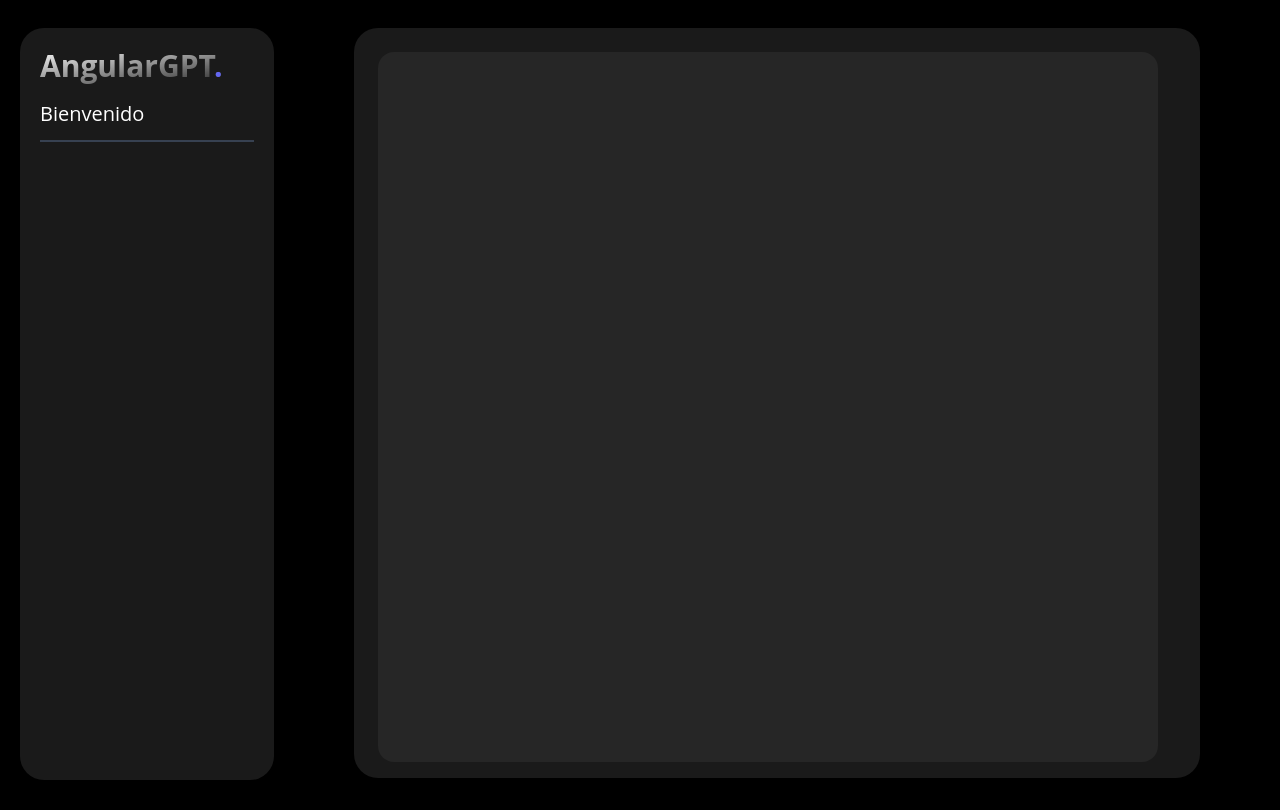
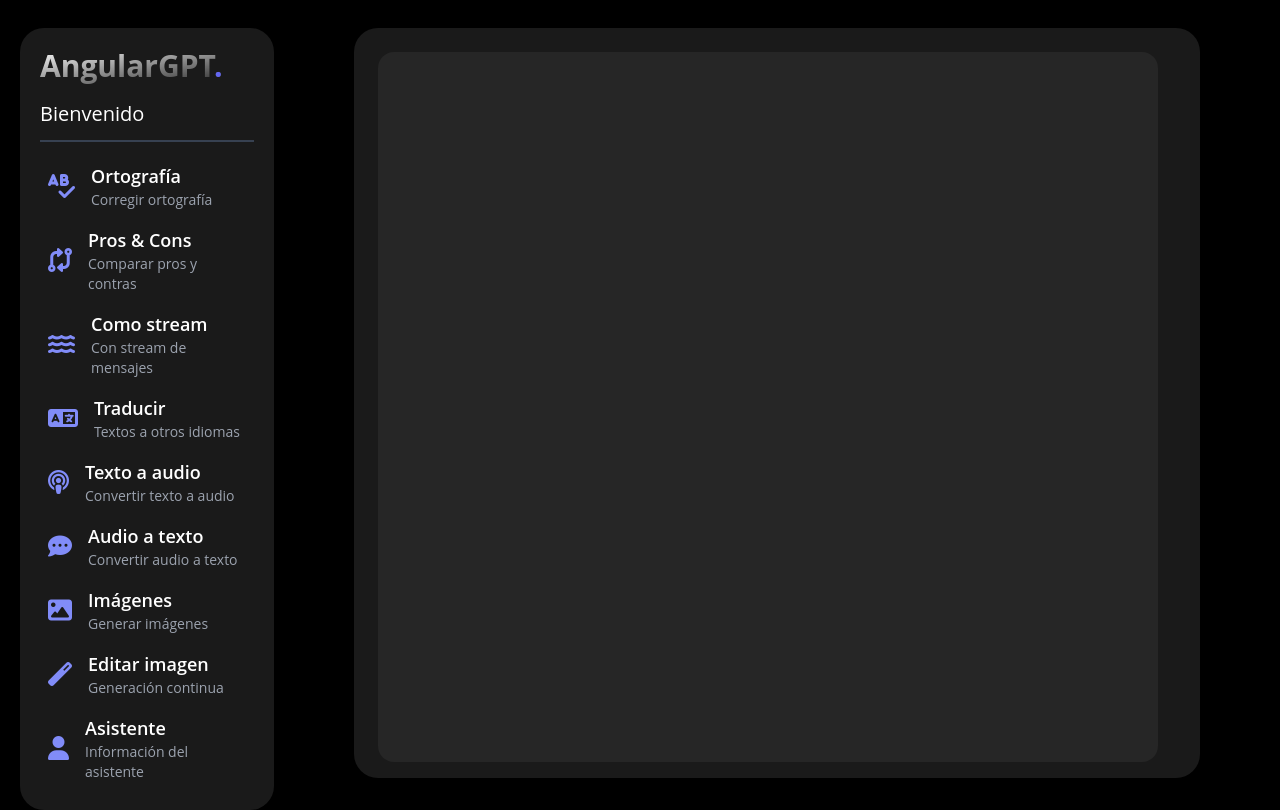
Before and after one commit to Doplax/AngularGPT-FrontEnd, an Angular app: page /orthography in a window 1280 px wide. Built offline with nearby package versions, Linux system fonts and the light colour scheme.

Commit message:
feat: implements sidebarMenuItem and create ChatMessage component

```diff
--- /dev/null
+++ b/src/app/presentation/components/chat-bubbles/chatMessage/chatMessage.component.html
@@ -0,0 +1 @@
+<p>chatMessage works!</p>,
--- /dev/null
+++ b/src/app/presentation/components/chat-bubbles/chatMessage/chatMessage.component.ts
@@ -0,0 +1,9 @@
+import { ChangeDetectionStrategy, Component } from '@angular/core';
+
+@Component({
+  selector: 'app-chat-message',
+  imports: [],
+  templateUrl: './chatMessage.component.html',
+  changeDetection: ChangeDetectionStrategy.OnPush,
+})
+export class ChatMessageComponent { }
--- /dev/null
+++ b/src/app/presentation/components/sidebarMenuItem/sidebarMenuItem.component.ts
@@ -0,0 +1,32 @@
+import { ChangeDetectionStrategy, Component, Input } from '@angular/core';
+import { RouterModule } from '@angular/router';
+
+@Component({
+  selector: 'app-sidebar-menu-item',
+  imports: [RouterModule],
+  changeDetection: ChangeDetectionStrategy.OnPush,
+  template: `
+    <a
+      [routerLink]="path"
+      routerLinkActive="bg-gray-800"
+      class="flex justify-center items-center hover:bg-gray-800 rounded-md p-2 transition-colors"
+    >
+      <i class="{{ icon }} text-2xl mr-4 text-indigo-400"></i>
+      <div class="flex flex-col flex-grow">
+        <span class="text-white text-lg font-semibold">{{ title }}</span>
+        <span class="text-gray-400 text-sm">{{ description }}</span>
+      </div>
+    </a>
+  `,
+})
+export class SidebarMenuItemComponent {
+  @Input({ required: true }) icon!: string;
+  @Input({ required: true }) title!: string;
+  @Input({ required: true }) description!: string;
+  @Input({ required: true }) path!: string;
+
+
+  constructor() {
+    console.log(this.icon, this.title, this.description, this.path);
+  }
+}
--- a/src/app/presentation/layouts/dashboardLayout/dashboardLayout.component.html
+++ b/src/app/presentation/layouts/dashboardLayout/dashboardLayout.component.html
@@ -11,7 +11,18 @@
 
     <div class="border-gray-700 border my-3"></div>
 
+
+
     <!-- Nav Links -->
+    @for (route of routes; track route.path){
+      <app-sidebar-menu-item
+        [description]="route.data!['description']"
+        [title]="route.data!['title']"
+        [icon]="route.data!['icon']"
+        [path]="route.data!['path']"
+        />
+
+    }
 
     <!-- End Nav Links -->
   </nav>
--- a/src/app/presentation/layouts/dashboardLayout/dashboardLayout.component.ts
+++ b/src/app/presentation/layouts/dashboardLayout/dashboardLayout.component.ts
@@ -1,9 +1,19 @@
 import { ChangeDetectionStrategy, Component } from '@angular/core';
 import { RouterModule } from '@angular/router';
+import { SidebarMenuItemComponent } from '../../components/sidebarMenuItem/sidebarMenuItem.component';
+import { routes } from '../../../app.routes';
+
 @Component({
   selector: 'app-dashboard-layout',
-  imports: [RouterModule],
+  imports: [
+    RouterModule,
+    SidebarMenuItemComponent
+  ],
   templateUrl: './dashboardLayout.component.html',
   changeDetection: ChangeDetectionStrategy.OnPush, //to work with signals
 })
-export class DashboardLayoutComponent { }
+export class DashboardLayoutComponent {
+  public routes = routes[0].children?.filter((route) => route.data);
+
+
+}
```
